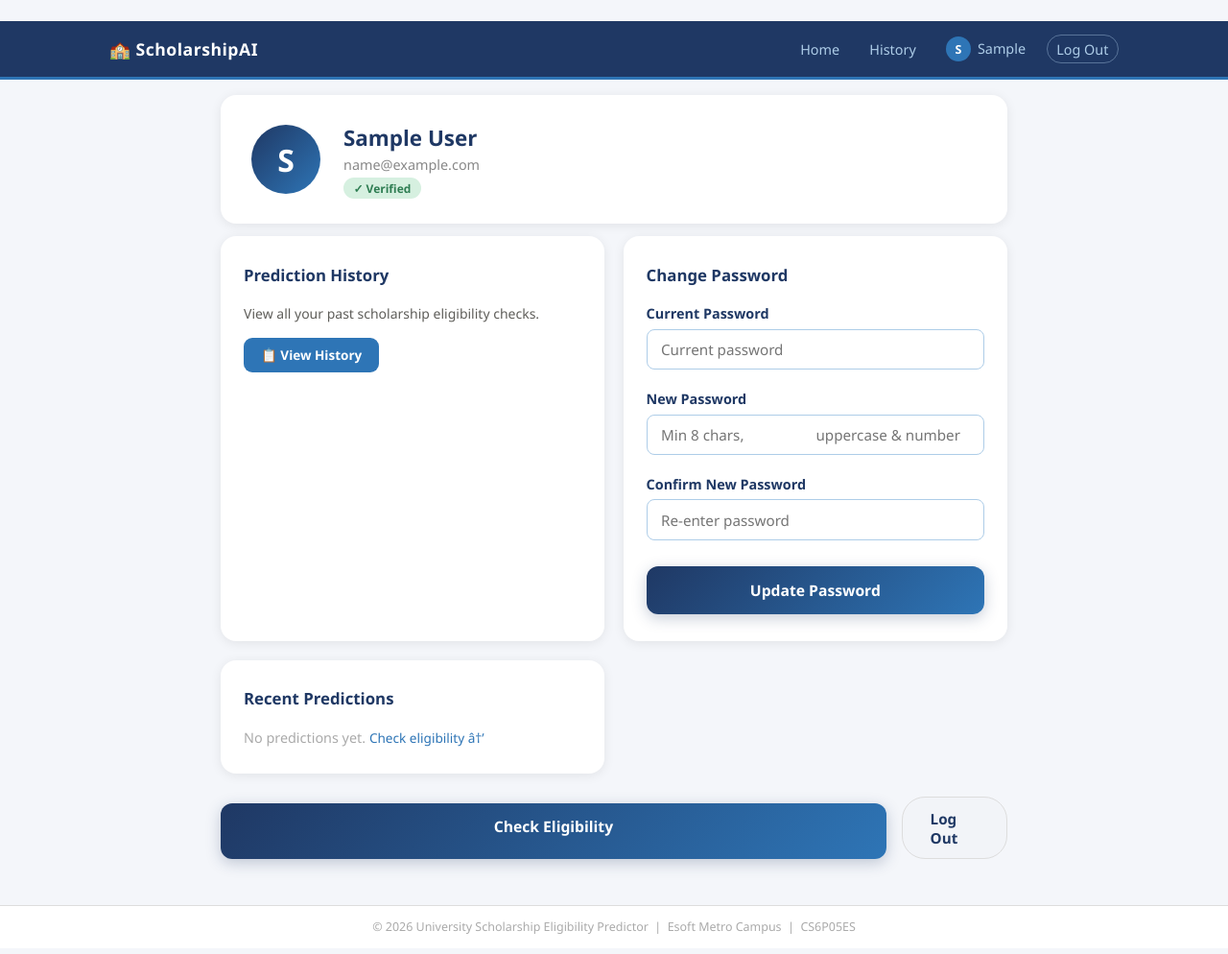
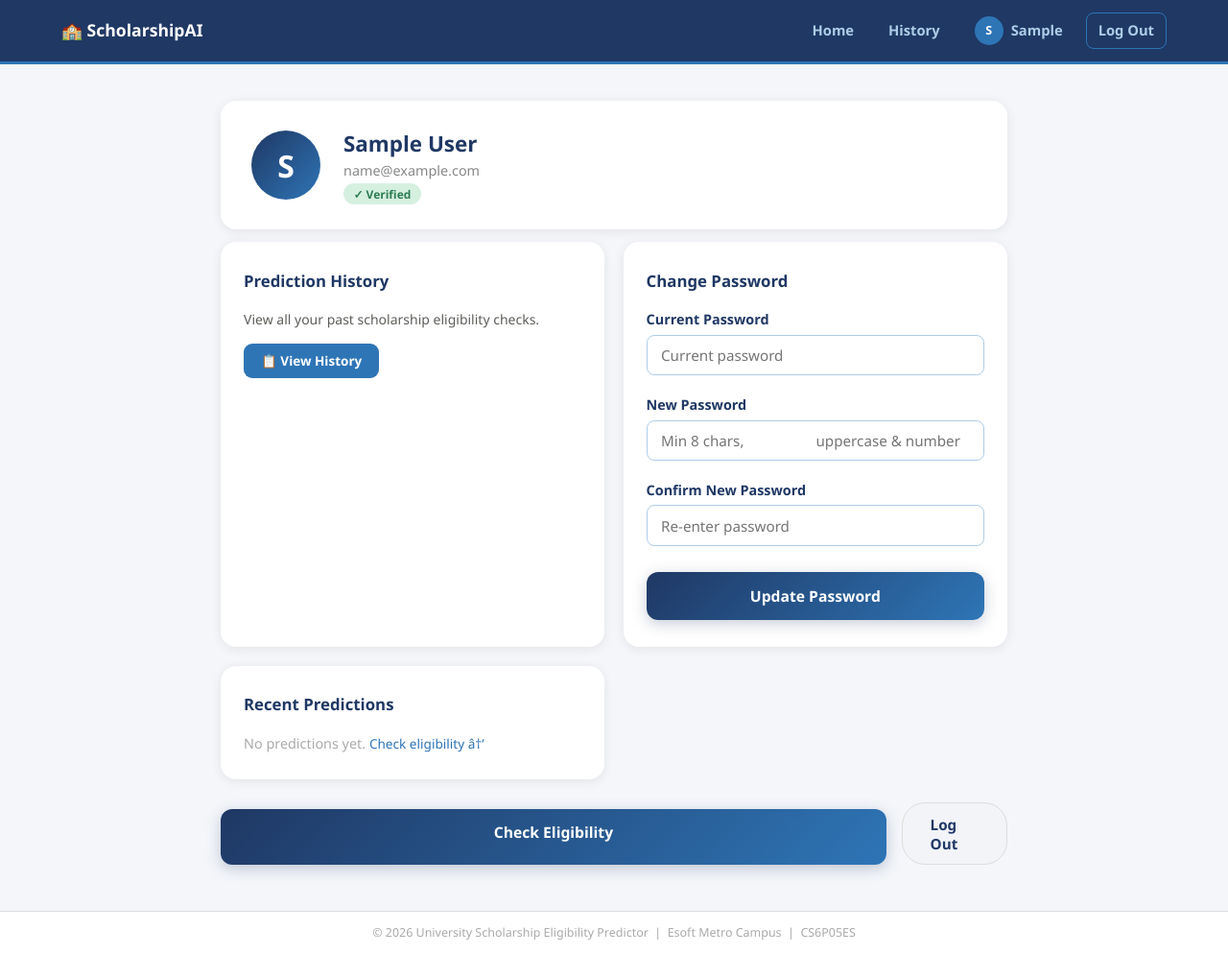
Before and after one commit to IsmailMunsir/scholarship_predictor, a Flask app: page /auth/profile in a window 1280 px wide. Shown: the whole page at 96% size. Before the commit the page ends 973 px from the top, so only its background shows below. Run offline with Flask 3, Linux system fonts and the light colour scheme; the visitor is signed in with stand-in values (Sample User, id 1); data that the repository does not hold is empty.

Commit message:
Fix navbar gap and clean up base.html layout

```diff
--- a/static/css/style.css
+++ b/static/css/style.css
@@ -1266,3 +1266,161 @@ body.auth-page {
     gap: 0.75rem;
   }
 }
+
+/* FINAL SHARED NAVBAR OVERRIDE */
+html {
+  margin: 0 !important;
+  scroll-padding-top: 64px;
+}
+
+body {
+  margin: 0 !important;
+  padding: 0 !important;
+}
+
+body > .navbar {
+  position: fixed !important;
+  top: 0 !important;
+  left: 0 !important;
+  right: 0 !important;
+  width: 100% !important;
+  height: 64px !important;
+  min-height: 64px !important;
+  margin: 0 !important;
+  padding: 0 !important;
+  box-sizing: border-box !important;
+  z-index: 9999 !important;
+  background: var(--navy, #0b1730) !important;
+  box-shadow: 0 3px 0 var(--blue, #2878e5) !important;
+}
+
+body > .navbar > .nav-inner {
+  width: 100% !important;
+  max-width: 1200px !important;
+  height: 100% !important;
+  margin: 0 auto !important;
+  padding: 0 24px !important;
+  box-sizing: border-box !important;
+  display: flex !important;
+  align-items: center !important;
+  justify-content: space-between !important;
+  gap: 20px !important;
+}
+
+body > .navbar .nav-brand {
+  display: inline-flex !important;
+  align-items: center !important;
+  flex-shrink: 0 !important;
+  margin: 0 !important;
+  padding: 0 !important;
+  text-decoration: none !important;
+}
+
+body > .navbar .nav-title {
+  margin: 0 !important;
+  padding: 0 !important;
+  color: #fff !important;
+  font-size: 1.1rem !important;
+  font-weight: 800 !important;
+  line-height: 1.2 !important;
+  white-space: nowrap !important;
+}
+
+body > .navbar .nav-links {
+  display: flex !important;
+  align-items: center !important;
+  justify-content: flex-end !important;
+  gap: 12px !important;
+  margin: 0 !important;
+  padding: 0 !important;
+}
+
+body > .navbar .nav-link {
+  display: inline-flex !important;
+  align-items: center !important;
+  justify-content: center !important;
+  gap: 8px !important;
+  min-height: 38px !important;
+  margin: 0 !important;
+  padding: 8px 12px !important;
+  box-sizing: border-box !important;
+  border-radius: 8px !important;
+  color: #aecde8 !important;
+  text-decoration: none !important;
+  font-size: 0.92rem !important;
+  font-weight: 600 !important;
+  line-height: 1.2 !important;
+  white-space: nowrap !important;
+}
+
+body > .navbar .nav-link:hover {
+  color: #fff !important;
+  background: rgba(255,255,255,0.09) !important;
+}
+
+body > .navbar .nav-filled {
+  color: #fff !important;
+  background: var(--blue, #2878e5) !important;
+}
+
+body > .navbar .nav-outline,
+body > .navbar .nav-filled {
+  border: 1px solid var(--blue, #2878e5) !important;
+}
+
+body > .navbar .avatar {
+  display: inline-flex !important;
+  align-items: center !important;
+  justify-content: center !important;
+  flex-shrink: 0 !important;
+  width: 30px !important;
+  height: 30px !important;
+  margin: 0 !important;
+  padding: 0 !important;
+  border-radius: 50% !important;
+  background: var(--blue, #2878e5) !important;
+  color: #fff !important;
+}
+
+/* Keep page content below the fixed navbar */
+body > main {
+  margin-top: 0 !important;
+  padding-top: 64px !important;
+}
+
+@media (max-width: 600px) {
+  body > .navbar,
+  body > .navbar > .nav-inner {
+    height: 60px !important;
+    min-height: 60px !important;
+  }
+
+  body > .navbar > .nav-inner {
+    padding: 0 10px !important;
+    gap: 6px !important;
+  }
+
+  body > .navbar .nav-title {
+    font-size: 0.9rem !important;
+  }
+
+  body > .navbar .nav-links {
+    gap: 2px !important;
+    overflow-x: auto !important;
+  }
+
+  body > .navbar .nav-link {
+    min-height: 32px !important;
+    padding: 6px !important;
+    font-size: 0.75rem !important;
+  }
+
+  body > .navbar .avatar {
+    width: 24px !important;
+    height: 24px !important;
+  }
+
+  body > main {
+    padding-top: 60px !important;
+  }
+}
--- a/templates/base.html
+++ b/templates/base.html
@@ -13,33 +13,26 @@
                filename='css/style.css') }}">
   {% block head %}{% endblock %}
 </head>
-<body class="{% block body_class %}{% endblock %}">
+<body style="margin:0;padding:0;" class="{% block body_class %}{% endblock %}">
 
   <!-- Navbar -->
 <nav class="navbar">
   <div class="nav-inner">
     <a href="{{ url_for('welcome') }}" class="nav-brand">
-        <span class="nav-title" style="font-size:1.1rem;font-weight:800;color:#fff;letter-spacing:0.5px;">&#127979; ScholarshipAI</span>
+      <span class="nav-title">🏫 ScholarshipAI</span>
     </a>
     <div class="nav-links">
       {% if current_user.is_authenticated %}
-          <a href="{{ url_for('welcome') }}"
-             class="nav-link">Home</a>
+        <a href="{{ url_for('welcome') }}" class="nav-link">Home</a>
         <a href="{{ url_for('history') }}" class="nav-link">History</a>
-          <a href="{{ url_for('auth.profile') }}"
-             class="nav-link">
-            <span class="avatar">
-              {{ current_user.full_name[0].upper() }}
-            </span>
-            {{ current_user.full_name.split()[0] }}
+        <a href="{{ url_for('auth.profile') }}" class="nav-link nav-profile">
+          <span class="avatar">{{ (current_user.full_name or 'U')[0].upper() }}</span>
+          <span>{{ (current_user.full_name or 'User').split()[0] }}</span>
         </a>
-          <a href="{{ url_for('auth.logout') }}"
-             class="nav-link nav-outline">Log Out</a>
+        <a href="{{ url_for('auth.logout') }}" class="nav-link nav-outline">Log Out</a>
       {% else %}
-          <a href="{{ url_for('auth.login') }}"
-             class="nav-link">Log In</a>
-          <a href="{{ url_for('auth.register') }}"
-             class="nav-link nav-filled">Sign Up</a>
+        <a href="{{ url_for('auth.login') }}" class="nav-link">Log In</a>
+        <a href="{{ url_for('auth.register') }}" class="nav-link nav-filled">Sign Up</a>
       {% endif %}
     </div>
   </div>
```
Also changed, not shown: 3 other files. Lines whose indentation alone changed are shown as unchanged.
